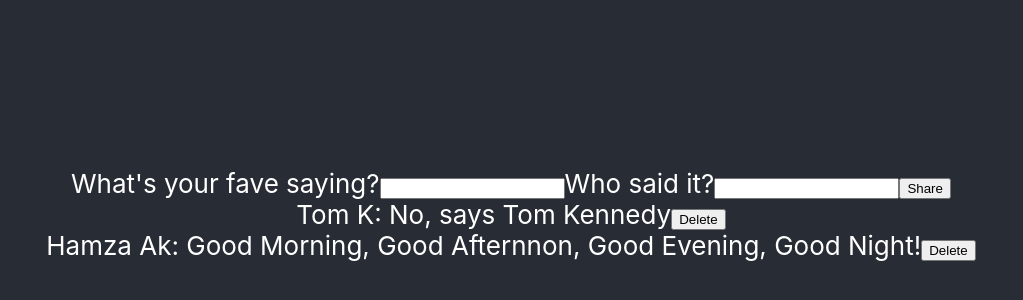
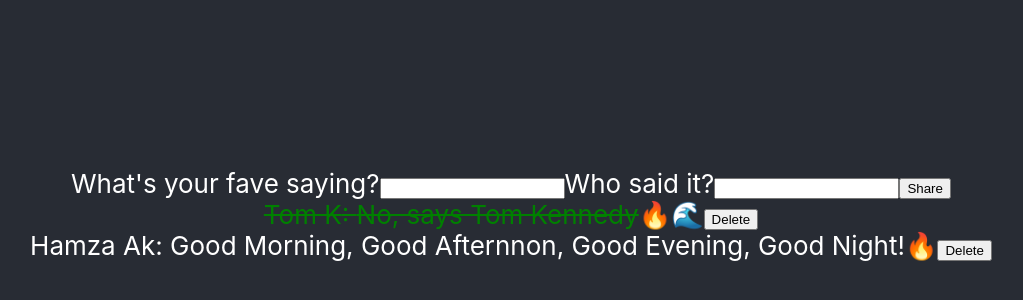
Before and after one commit to Shylan21/React-basics, a React (Create React App) app: page / in a window 1280 px wide. Shown: the part 186-486 px from the top of the page, without its empty margins (129-1152 px from the left). Built offline with nearby package versions, Linux system fonts and the light colour scheme.

Commit message:
if statements

```diff
--- a/src/MessageBoard/MessageBoard.js
+++ b/src/MessageBoard/MessageBoard.js
@@ -7,10 +7,12 @@ const initialMessage = [
   {
     content: "No, says Tom Kennedy",
     author: "Tom K",
+    heard: true,
   },
   {
     content: "Good Morning, Good Afternnon, Good Evening, Good Night!",
     author: "Hamza Ak",
+    heard: false,
   },
 ];
 
@@ -35,6 +37,7 @@ function MessageBoard() {
     const newMessage = {
       content: newContent,
       author: newAuthor,
+      heard: false,
     };
     console.log("newMessage", newMessage);
     // messages.push(newMessages) => no, no, no, no. Don't mutate old states.
--- a/src/Messages/Messages.js
+++ b/src/Messages/Messages.js
@@ -1,13 +1,22 @@
 // What's the state we need
+
+const heardStyles = {
+  textDecoration: "line-through",
+  color: "green",
+};
 function Message({ message, handleDelete }) {
   const handleClick = () => {
     handleDelete(message);
   };
+  // The syntax ? : is a shorter version of the if statement
+  // {message.author === "Tom K" && <span>🔥</span>} => anothere way of writing an if statement
   return (
     <div>
-      <span>
+      <span style={message.heard ? heardStyles : {}}>
         {message.author}: {message.content}
       </span>
+      {message.author === "Tom K" && <span>🔥</span>}
+      {message.author === "Hamza Ak" ? <span>🔥</span> : <span>🌊</span>}
       <button onClick={handleClick}>Delete</button>
     </div>
   );
```
